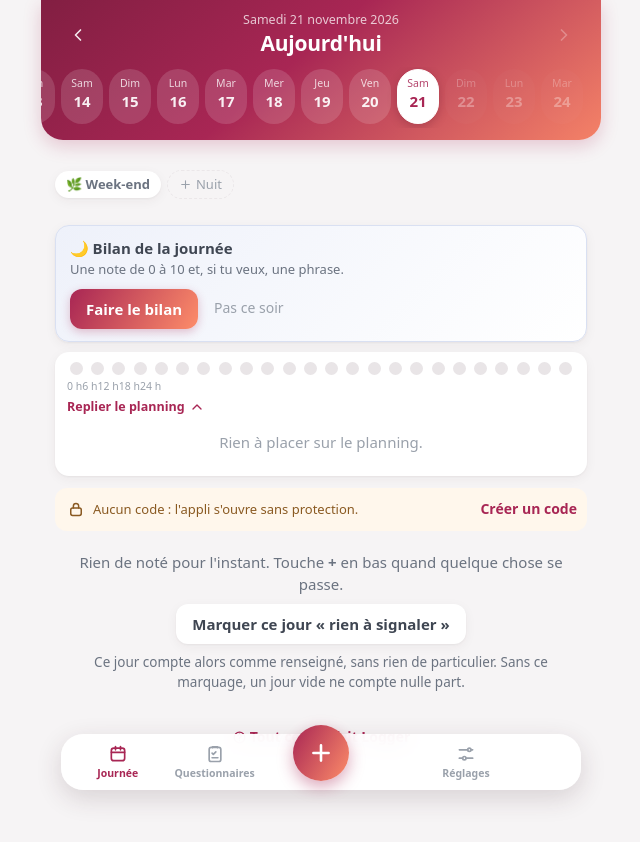
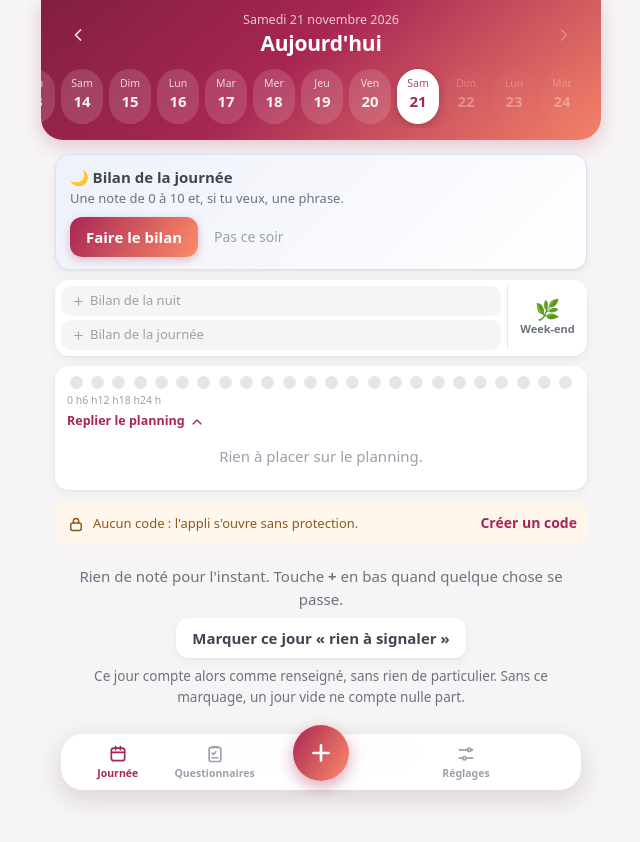
Before and after one commit to nnd202/logger, a plain HTML site: page index.html in a window 1280 px wide. Shown: the whole page, without its empty margins (319-959 px from the left). Drawn offline with Linux system fonts and the light colour scheme.

Commit message:
Logger v2.1.1 : encart nuit / journée / type de jour au-dessus du planning, un peu d'air sous les outils du planning
Co-Authored-By: Claude Opus 5.5 <noreply@anthropic.com>
Claude-Session: https://claude.ai/code/session_01CRkjZhAnrcsSaNEjmywke3

```diff
--- a/css/styles.css
+++ b/css/styles.css
@@ -469,7 +469,7 @@ body { padding-bottom: calc(84px + env(safe-area-inset-bottom)); }
 .planning-bascule { display: inline-flex; align-items: center; justify-content: center; gap: 4px; font-size: 12.5px; font-weight: 600; color: var(--accent); margin-top: 2px; }
 .planning-bascule svg { width: 16px; height: 16px; transition: transform .2s; }
 .carte-planning.ouvert .planning-bascule svg { transform: rotate(180deg); }
-.planning-outils { display: flex; justify-content: space-between; align-items: center; margin: 10px 0 4px; gap: 8px; }
+.planning-outils { display: flex; justify-content: space-between; align-items: center; margin: 10px 0 10px; gap: 8px; }
 .planning-outils .puce { padding: 5px 10px; font-size: 13px; }
 svg.planning { width: 100%; height: auto; display: block; fill: initial; stroke: none; overflow: visible; }
 svg.planning text { stroke: none; }
@@ -625,13 +625,16 @@ svg.pl-liens { position: absolute; top: 0; left: 0; height: 100% !important; poi
 .barre-bas .barre-cote button { font-size: 10.5px; min-width: 0; padding: 4px 2px; }
 .barre-bas button span { white-space: nowrap; }
 
-.infos-jour { display: flex; flex-wrap: wrap; align-items: center; gap: 6px; margin: 0 0 10px; }
-.info-jour { display: inline-flex; align-items: center; gap: 4px; padding: 5px 11px; border-radius: 99px; font-size: 13px; font-weight: 600; background: var(--carte); box-shadow: var(--ombre); color: var(--texte-2); }
-.info-jour.nuit { color: #3d5a94; }
-.info-jour.bilan { color: var(--accent); }
-.info-jour.vide { background: transparent; box-shadow: none; border: 1.5px dashed var(--trait); color: var(--texte-3); font-weight: 500; }
-.info-jour svg { width: 13px; height: 13px; }
-
+.infos-jour { display: flex; align-items: stretch; background: var(--carte); border-radius: var(--rayon); box-shadow: var(--ombre); padding: 6px; margin-bottom: 10px; }
+.ij-gauche { flex: 1; min-width: 0; display: flex; flex-direction: column; gap: 4px; }
+.ij-ligne { display: flex; align-items: center; gap: 5px; min-height: 30px; padding: 0 11px; border-radius: 10px; background: var(--fond); color: var(--texte-3); font-size: 13px; font-weight: 500; text-align: left; white-space: nowrap; overflow: hidden; text-overflow: ellipsis; }
+.ij-ligne svg { width: 13px; height: 13px; flex: none; }
+.ij-ligne.plein { color: var(--texte-2); font-weight: 600; display: block; line-height: 30px; }
+.ij-ligne.plein.debrief { color: #3d5a94; background: rgba(79, 111, 174, .08); }
+.ij-ligne.plein.bilan { color: var(--accent); background: var(--pale-2); }
+.ij-type { flex: none; width: 74px; margin-left: 6px; padding-left: 6px; border-left: 1px solid var(--trait); display: flex; flex-direction: column; align-items: center; justify-content: center; gap: 2px; }
+.ij-type span { font-size: 20px; line-height: 1; }
+.ij-type small { font-size: 11px; font-weight: 600; color: var(--texte-2); max-width: 100%; overflow: hidden; text-overflow: ellipsis; white-space: nowrap; }
 .carte-moment { display: flex; flex-direction: column; gap: 10px; border-radius: var(--rayon); padding: 12px 14px; margin-bottom: 10px; box-shadow: var(--ombre); }
 .carte-moment.matin { background: linear-gradient(135deg, #fff8ea, #fff); border: 1px solid #f6e2bd; }
 .carte-moment.soir { background: linear-gradient(135deg, #eef1fa, #fff); border: 1px solid #d9e0f2; }
--- a/js/app.js
+++ b/js/app.js
@@ -200,7 +200,6 @@ function vueJour() {
       </div>
       ${pastillesJours(d)}
     </header>
-    ${infosJour(d, carteNuit, carteBilan)}
     ${carteNuit ? `<div class="carte-moment matin">
       <div><b>☀️ Débrief de la nuit</b><small>Endormissement, réveils, comment c'était. Sans regarder l'heure.</small></div>
       <div class="cm-actions"><button class="btn btn-principal" data-action="debrief" data-d="${d}">Faire le débrief</button><button class="lien discret" data-action="fermer-carte" data-quoi="nuit" data-d="${d}">Pas aujourd'hui</button></div>
@@ -213,6 +212,7 @@ function vueJour() {
     ${encours.length ? `<div class="en-cours">${encours.map((n) => `<div class="carte-encours" style="--c:${couleurDe(n)}">
         <button class="ouvrir" data-action="note" data-id="${n.id}"><b><i class="pastille-mini"></i>${esc(nomType(n.type))}</b><small>en cours depuis ${sansZero(heureDe(n.debut))} · ${texteDuree(dureeNote(n))}</small></button>
         <button class="btn btn-stop" data-action="arreter" data-id="${n.id}">${I.stop} J'arrête</button></div>`).join('')}</div>` : ''}
+    ${infosJour(d)}
     <section class="carte-planning ${ouvert ? 'ouvert' : ''}">
       <button class="planning-tete" data-action="planning" aria-expanded="${ouvert}">
         ${miniFrise(d, affichees)}
@@ -627,28 +627,31 @@ function brancherPlanning() {
 
 // --- Rythme, débrief du matin, bilan du soir -----------------------------------------------------
 
-/** Petite ligne sous le bandeau : type du jour, nuit, bilan. Chaque élément s'ouvre d'un toucher. */
-function infosJour(d, carteNuit, carteBilan) {
+/** Encart au-dessus du planning : bilan de la nuit et de la journée à gauche, type de jour à droite. */
+function infosJour(d) {
   const tj = S.typeJour(d);
   const n = S.nuit(d);
   const nd = S.nuitDe(d);
   const b = S.bilan(d);
   const e = S.endormissementAvant(d);
-  const a = auj();
-  const morceaux = [`<button class="info-jour" data-action="type-jour" aria-label="Type de jour">${esc(tj.icone)} ${esc(tj.nom)}</button>`];
+  const pause = S.statutJour(d) === 'pause';
+  let nuitTxt = null;
   if (n || e) {
     const bouts = [nd?.sommeil && nd.debutReel && nd.finReelle ? `≈ ${texteDuree(nd.sommeil)}` : 'Nuit'];
     if (n?.reveils != null) bouts.push(n.reveils === 0 ? 'sans réveil' : `${n.reveils === 3 ? '3+' : n.reveils} réveil${n.reveils > 1 ? 's' : ''}`);
     if (n?.qualite != null) bouts.push(`${n.qualite}/10`);
-    morceaux.push(`<button class="info-jour nuit" data-action="debrief" data-d="${d}">🌙 ${bouts.join(' · ')}</button>`);
-  } else if (!carteNuit && S.statutJour(d) !== 'pause') {
-    morceaux.push(`<button class="info-jour vide" data-action="debrief" data-d="${d}">${I.plus} Nuit</button>`);
+    nuitTxt = `🌙 ${bouts.join(' · ')}`;
   }
-  if (b) morceaux.push(`<button class="info-jour bilan" data-action="bilan" data-d="${d}">Journée${b.note != null ? ` ${b.note}/10` : ' : bilan fait'}</button>`);
-  else if (!carteBilan && (d < a || new Date().getHours() >= 19) && S.statutJour(d) !== 'pause') {
-    morceaux.push(`<button class="info-jour vide" data-action="bilan" data-d="${d}">${I.plus} Bilan</button>`);
-  }
-  return `<div class="infos-jour">${morceaux.join('')}</div>`;
+  const ligne = (action, plein, vide) => (plein
+    ? `<button class="ij-ligne plein ${action}" data-action="${action}" data-d="${d}">${esc(plein)}</button>`
+    : pause ? '' : `<button class="ij-ligne" data-action="${action}" data-d="${d}">${I.plus} ${vide}</button>`);
+  return `<div class="infos-jour">
+    <div class="ij-gauche">
+      ${ligne('debrief', nuitTxt, 'Bilan de la nuit')}
+      ${ligne('bilan', b ? `☀️ Journée${b.note != null ? ` ${b.note}/10` : ' : bilan fait'}${b.phrase ? ` · ${b.phrase}` : ''}` : null, 'Bilan de la journée')}
+    </div>
+    <button class="ij-type" data-action="type-jour" aria-label="Type de jour : ${esc(tj.nom)}"><span>${esc(tj.icone)}</span><small>${esc(tj.nom)}</small></button>
+  </div>`;
 }
 
 /** Les faits du jour, sans rien à remplir (bilan du soir). */
@@ -1378,7 +1381,7 @@ function vueReglages() {
     </div>
     <div class="zone-danger"><button class="lien danger" data-action="tout-effacer">Tout effacer sur cet appareil</button></div>
     ${carteAide()}
-    <p class="pied">Logger v2.1 · les données restent sur cet appareil${S.stockage() === 'indexeddb' ? ` (IndexedDB${S.stockageProtege() ? ', protégées' : ''})` : ''}</p>`;
+    <p class="pied">Logger v2.1.1 · les données restent sur cet appareil${S.stockage() === 'indexeddb' ? ` (IndexedDB${S.stockageProtege() ? ', protégées' : ''})` : ''}</p>`;
   app.querySelector('[data-f="import"]').addEventListener('change', (ev) => importer(ev.target.files[0]));
 }
 
@@ -1493,9 +1496,9 @@ function vueGuide() {
       ['Journée', 'De 0 h à 24 h. Une plage qui passe minuit (endormissement) s\'affiche sur les deux jours.'],
     ]],
     ['Matin, soir et rythme', [
-      ['Débrief du matin', 'Jusqu\'à midi, une carte propose de noter la nuit : endormissement (s\'il n\'a pas été noté la veille), nombre de réveils sans regarder l\'heure, temps éveillé, réveil final, la nuit de 0 à 10. Tout est facultatif ; « Pas aujourd\'hui » la range. Plus tard ou pour un autre jour : « + Nuit » sous le bandeau.'],
-      ['Bilan du soir', 'À partir de 19 h, une carte propose le bilan : les faits du jour sans rien à remplir (envies, coping, activités, états les plus forts), puis la journée de 0 à 10 et une phrase. Le bilan d\'hier reste proposé le lendemain matin. Pour un autre jour : « + Bilan ».'],
-      ['Type de jour', 'Sous le bandeau : travail, télétravail, congé, week-end… D\'après ta semaine type ; un toucher pour changer ce jour-là. Réglages → Rythme et types de jour pour la semaine type et les heures visées.'],
+      ['Débrief du matin', 'Jusqu\'à midi, une carte propose de noter la nuit : endormissement (s\'il n\'a pas été noté la veille), nombre de réveils sans regarder l\'heure, temps éveillé, réveil final, la nuit de 0 à 10. Tout est facultatif ; « Pas aujourd\'hui » la range. Plus tard ou pour un autre jour : « Bilan de la nuit » dans l\'encart au-dessus du planning.'],
+      ['Bilan du soir', 'À partir de 19 h, une carte propose le bilan : les faits du jour sans rien à remplir (envies, coping, activités, états les plus forts), puis la journée de 0 à 10 et une phrase. Le bilan d\'hier reste proposé le lendemain matin. À tout moment : « Bilan de la journée » dans l\'encart au-dessus du planning.'],
+      ['Type de jour', 'À droite de l\'encart au-dessus du planning : travail, télétravail, congé, week-end… D\'après ta semaine type ; un toucher pour changer ce jour-là. Réglages → Rythme et types de jour pour la semaine type et les heures visées.'],
       ['La nuit dans le planning', 'Un fond bleuté discret montre la nuit, d\'après l\'endormissement et le réveil du débrief. Sans données, et si tu as réglé des heures visées, la nuit prévue s\'affiche hachurée.'],
     ]],
     ['Questionnaires', [
@@ -1775,7 +1778,7 @@ app.addEventListener('click', (ev) => {
     case 'date': return fenetreDate();
     case 'debrief': return fenetreDebrief(d.d || jourAffiche);
     case 'bilan': return fenetreBilan(d.d || jourAffiche);
-    case 'fermer-carte': S.fermerCarte(d.d, d.quoi); vueJour(); return toast(d.quoi === 'nuit' ? 'Débrief rangé pour aujourd\'hui (toujours accessible : + Nuit)' : 'Bilan rangé pour ce soir (toujours accessible : + Bilan)');
+    case 'fermer-carte': S.fermerCarte(d.d, d.quoi); vueJour(); return toast(d.quoi === 'nuit' ? 'Débrief rangé pour aujourd\'hui (toujours accessible : Bilan de la nuit)' : 'Bilan rangé pour ce soir (toujours accessible : Bilan de la journée)');
     case 'type-jour': return fenetreTypeJour(jourAffiche);
     case 'passer': return passerQuestionnaire(d.q);
     case 'note': return fenetreNote(S.note(d.id));
--- a/sw.js
+++ b/sw.js
@@ -1,6 +1,6 @@
 // Réseau d'abord, cache en secours. Tout nouveau fichier doit être ajouté à CORE
 // (node tools/check.mjs le contrôle).
-const CACHE = 'logger-v10';
+const CACHE = 'logger-v11';
 const CORE = [
   './',
   'index.html',
```
